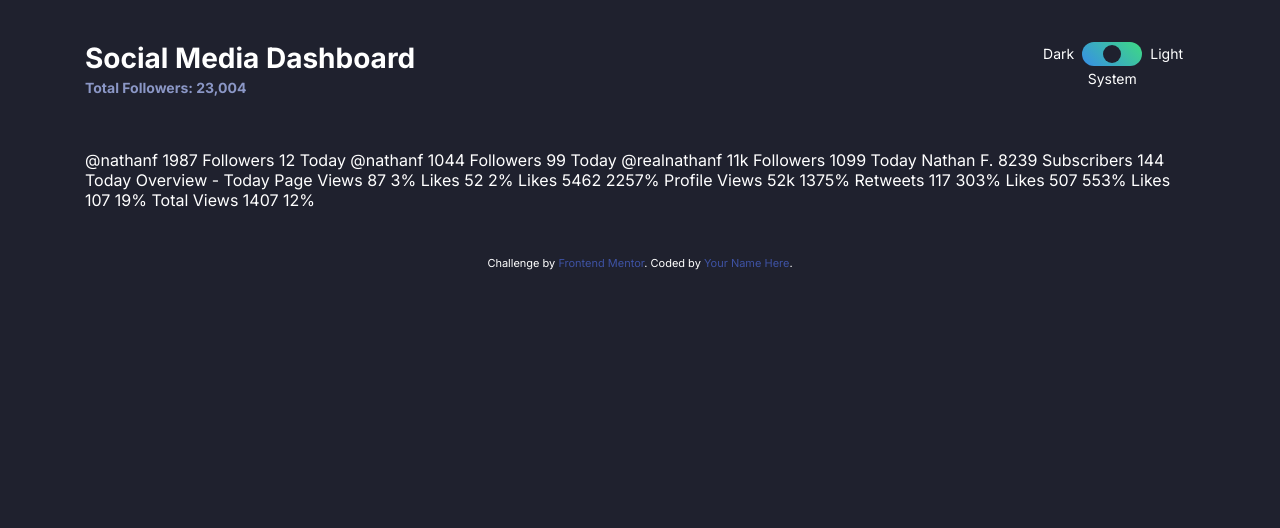
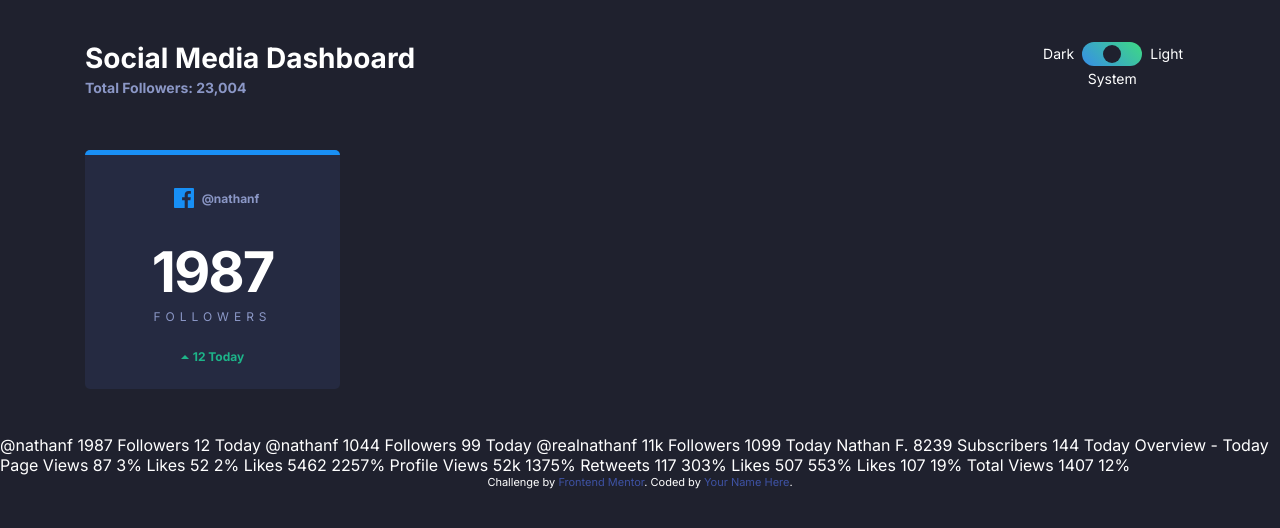
Before and after one commit to jodoesgit/gulp-sass-light-dark-toggle, a website: page index.html in a window 1280 px wide. Drawn offline with Linux system fonts and the light colour scheme.

Commit message:
Added card format and styling

```diff
--- a/app/scss/components/card.scss
+++ b/app/scss/components/card.scss
@@ -1,5 +1,111 @@
 @use '../util' as *;
 
 .card {
-    padding: rem(20);
+    width: rem(255); // TEMP
+    background: var(--dark-card);
+    color: var(--dark-text1);
+    text-align: center;
+    padding: rem(25);
+    border-radius: rem(5);
+
+    &--facebook {
+        border-top: rem(5) solid var(--facebook);
+    }
+
+    &--twitter {
+
+    }
+
+    &--instagram {
+
+    }
+
+    &--youtube {
+
+    }
+
+    &__platform {
+        display: flex;
+        justify-content: center;
+        align-items: center;
+        margin-bottom: rem(28);
+    }
+
+    &__icon {
+        margin: rem(8);
+
+        &--facebook {
+
+        }
+
+        &--twitter {
+
+        }
+
+        &--instagram {
+
+        }
+
+        &--youtube {
+
+        }
+    }
+
+    &__username {
+        font-size: rem(12);
+        font-weight: 700;
+    }
+
+    &__followers {
+        margin-bottom: rem(25);
+    }
+
+    &__count {
+        color:  var(--light-bg);
+        font-weight: 700;
+        letter-spacing: rem(-2);
+        line-height: 1;
+        margin-bottom: rem(4);
+
+        &--big {
+            font-size: rem(56);
+        }
+
+        &--small {
+
+        }
+    }
+
+    &__label {
+        font-size: rem(12);
+        font-weight: 400;
+        color: var(--dark-text1);
+        text-transform: uppercase;
+        letter-spacing: rem(5);
+        margin-top: rem(9);
+    }
+
+    &__change {
+        display: flex;
+        align-items: center;
+        justify-content: center;
+        font-size: rem(12);
+        font-weight: 700;
+
+        &--up {
+            color: var(--limegreen);
+        }
+
+        &--down {
+            color: var(--brightred)
+        }
+
+        img {
+            margin-right: rem(4);
+        }
+
+        &__number {
+
+        }
+    }
 }
--- a/index.html
+++ b/index.html
@@ -44,8 +44,35 @@
 
   </header>
 
-  <main class="container">
-    <section>
+  <main>
+
+    <section class="container">
+      <div class="card card--facebook">
+          <div class="card__platform">
+            <img src="/images/icon-facebook.svg" class="card__icon" alt="Facebook">
+              <div class="card__username">
+                @nathanf
+              </div>
+          </div>
+          <div class="card__followers">
+            <div class="card__count card__count--big">
+              1987
+            </div>
+            <div class="card__label">
+              Followers
+            </div>
+          </div>
+          <div class="card__change card__change--up">
+            <img src="/images/icon-up.svg" alt="up arrow">
+            <div class="card__number">
+              12 Today
+            </div>
+          </div>
+      </div>
+    </section>
+
+
+
       @nathanf
       1987
       Followers
@@ -101,8 +128,6 @@
       Total Views
       1407
       12%
-
-    </section>
   </main>
 
   <div class="attribution">
```
Also changed, not shown: dist/style.css, 1 other file.
